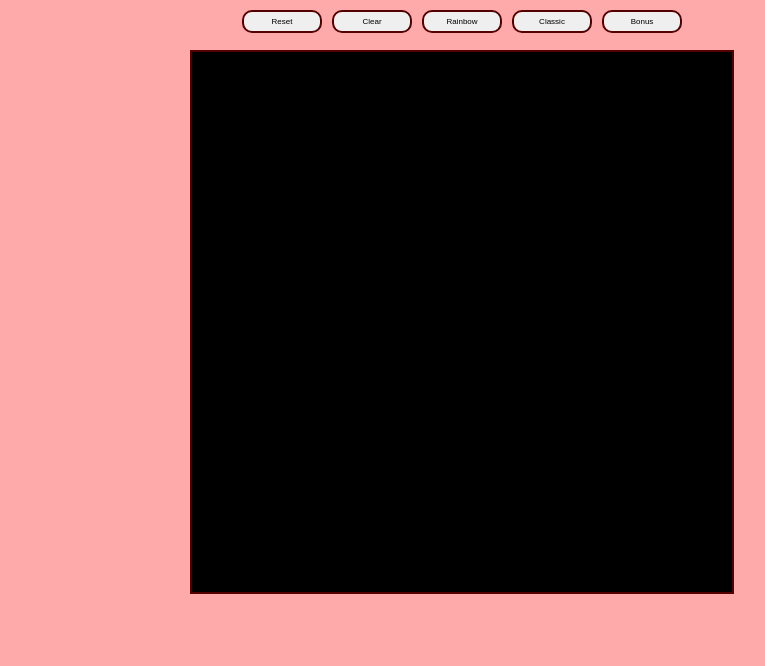
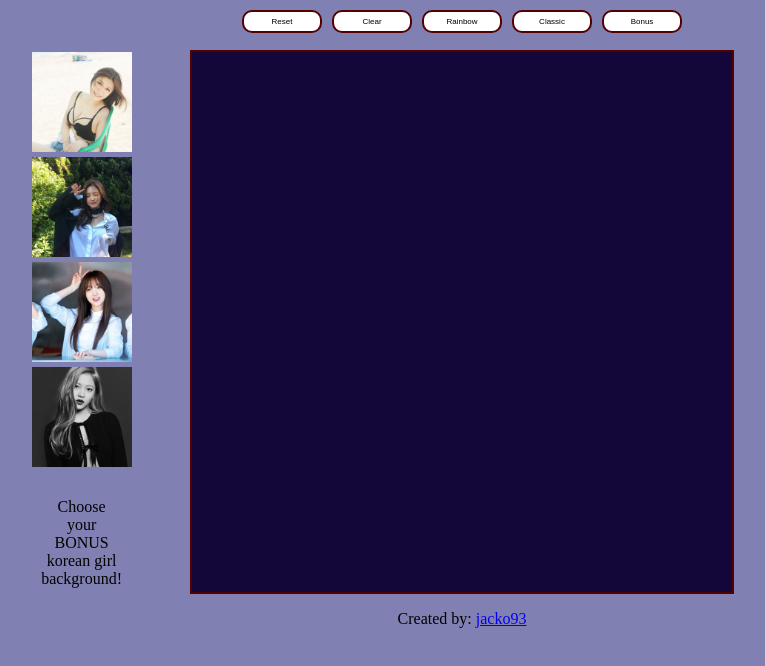
Before and after one commit to jacko93/sketch, a plain HTML site: page index.html in a window 1280 px wide. Shown: the whole page, without its empty margins (178-943 px from the left). Drawn offline with Linux system fonts and the light colour scheme.

Commit message:
Ogarnąć funkcje po resecie

```diff
--- a/js/js.js
+++ b/js/js.js
@@ -4,11 +4,40 @@ $("body").append(
   "<button onclick='rainbow();'>Rainbow</button>" +
   "<button onclick='classic();'>Classic</button>" +
   "<button onclick='bonus();'>Bonus</button></div>" +
-  "<div class='wrapper'><img src='images/rv.png'></div>"
+  "<div class='wrapper'>" +
+  "<img src='images/korean1.jpg' id='one'>" +
+  "<img src='images/korean2.jpg' id='two'>" +
+  "<img src='images/korean3.jpg' id='three'>" +
+  "<img src='images/rv.png' id='four'>" +
+  "<p id='krn'>Choose your BONUS korean girl background!</p>" +
+  "</div>" +
+  "<p id='cp'>Created by: <a href='https://github.com/jacko93'>jacko93</a></p>"
 );
 $(".wrapper").append(  "<table></table>");
 defaultGrid(10);
 classic();
+images();
+
+/* function images() {
+  var value = -99999  ;
+  $("img").click(function(){
+
+    $(this).css({
+      "width" : "540px",
+      "z-index" : value,
+      "top" : "0",
+      "right" : "0"
+    });
+    value += 1;
+  });
+}
+*/
+
+function images() {
+  $("img").click(function(){
+    $(this).clone().prop({id : "clone"}).appendTo(".wrapper");
+  });
+}
 
 function rainbow(){
   $(".square").hover(function(){
@@ -31,8 +60,14 @@ function bonus(){
 }
 
 function classic() {
+  var z = 0;
   $(".square").hover(function(){
-    $(this).css("background-color", "rgb(255, 255, 255)");
+
+    $(this).css("background-color", "rgb(" + z + ", " + z + ", " + z + ")");
+    z += 4
+    if (z >= 255) {
+      z = 0;
+    };
   });
 }
 
@@ -43,6 +78,8 @@ function defaultGrid(grid){
   for (i=0; i < grid; i++) {$("tr").append("<td><div class='square'></div></td>");}
 
   $(".square").width(pixel).height(pixel);
+
+  rainbow();
 }
 
 function reset(){
@@ -58,6 +95,6 @@ function reset(){
 function clearance(){
   $(".square").css({
     "visibility" : "visible",
-    "background-color" : "black"
+    "background-color" : "rgb(19, 7, 58)"
   });
 }
--- a/styles/main.css
+++ b/styles/main.css
@@ -1,14 +1,50 @@
 body {
-  background-color: rgb(255, 170, 170);
+  background-color: rgb(128, 128, 179);
   margin:0;
   padding: 0;
 }
 
+#krn {
+  position: absolute;
+  top: 430px;
+  right: 610px;
+  text-align: center;
+}
+
+#cp {
+  text-align: center;
+}
+
 img {
   position: absolute;
-  z-index: -1;
 }
+
+img#one, img#two, img#three, img#four {
+  width: 100px;
+  right: 600px;
+}
+
+img#two {
+  top: 105px;
+}
+
+img#three {
+  top: 210px;
+}
+
+img#four {
+  top: 315px;
+}
+
+img#clone {
+  z-index: -9999;
+  width: 540px;
+  top: 0;
+  right: 0;
+}
+
 .wrapper {
+  position: relative;
   margin: auto;
   width: 540px;
   height: 540px;
@@ -24,7 +60,7 @@ img {
 }
 
 button {
-  background-color: white);
+  background-color: white;
   border: 2px solid rgb(85, 0, 0);
   border-radius: 10px;
   width: 80px;
@@ -49,7 +85,7 @@ td {
   float:right;
 }
 .square {
-  background-color: black;
+  background-color: rgb(19, 7, 58);
   width: 40px;
   height: 40px;
 }
```
Also changed, not shown: images/korean1.jpg (added), images/korean2.jpg (added), images/korean3.jpg (added).
